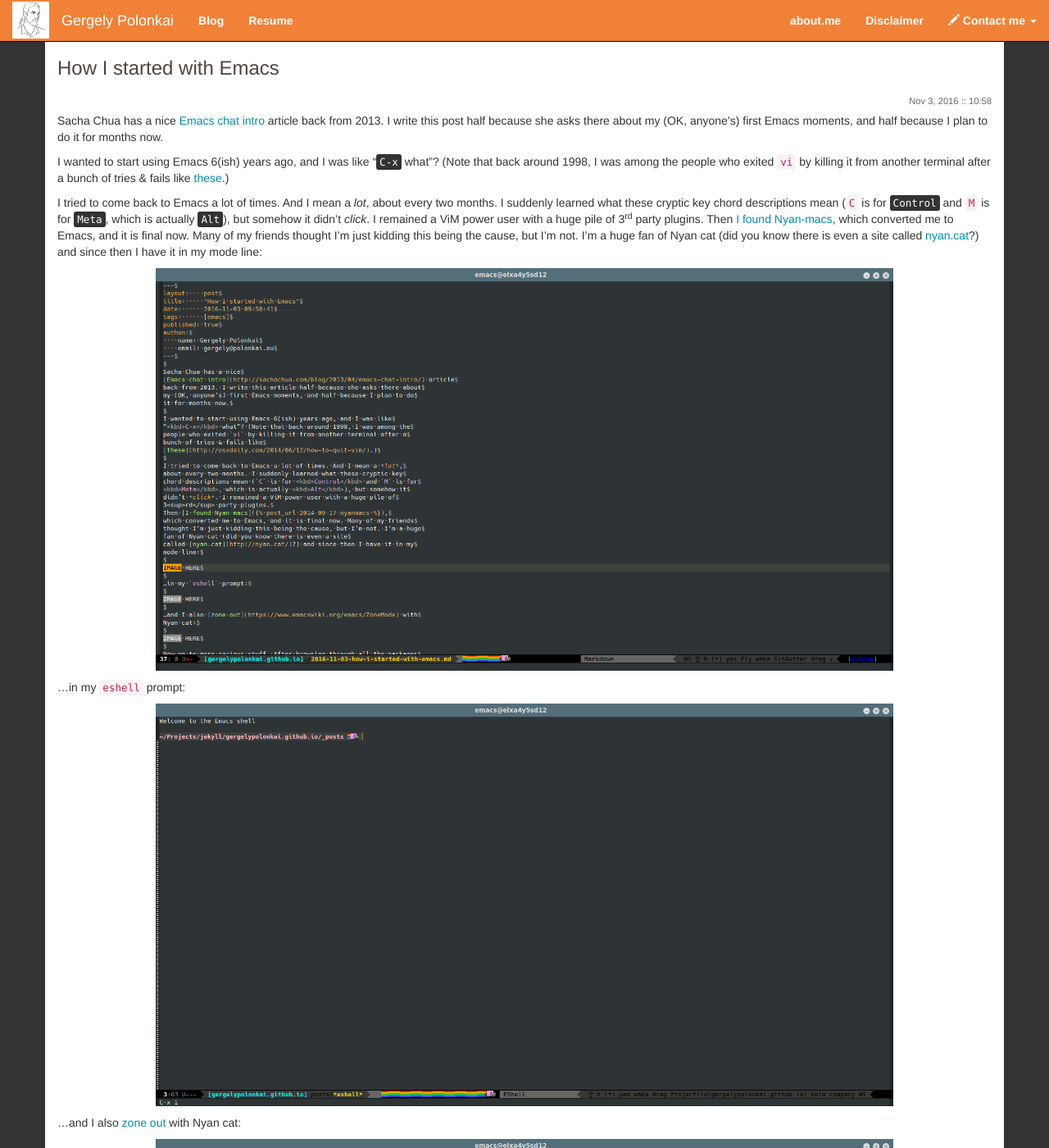
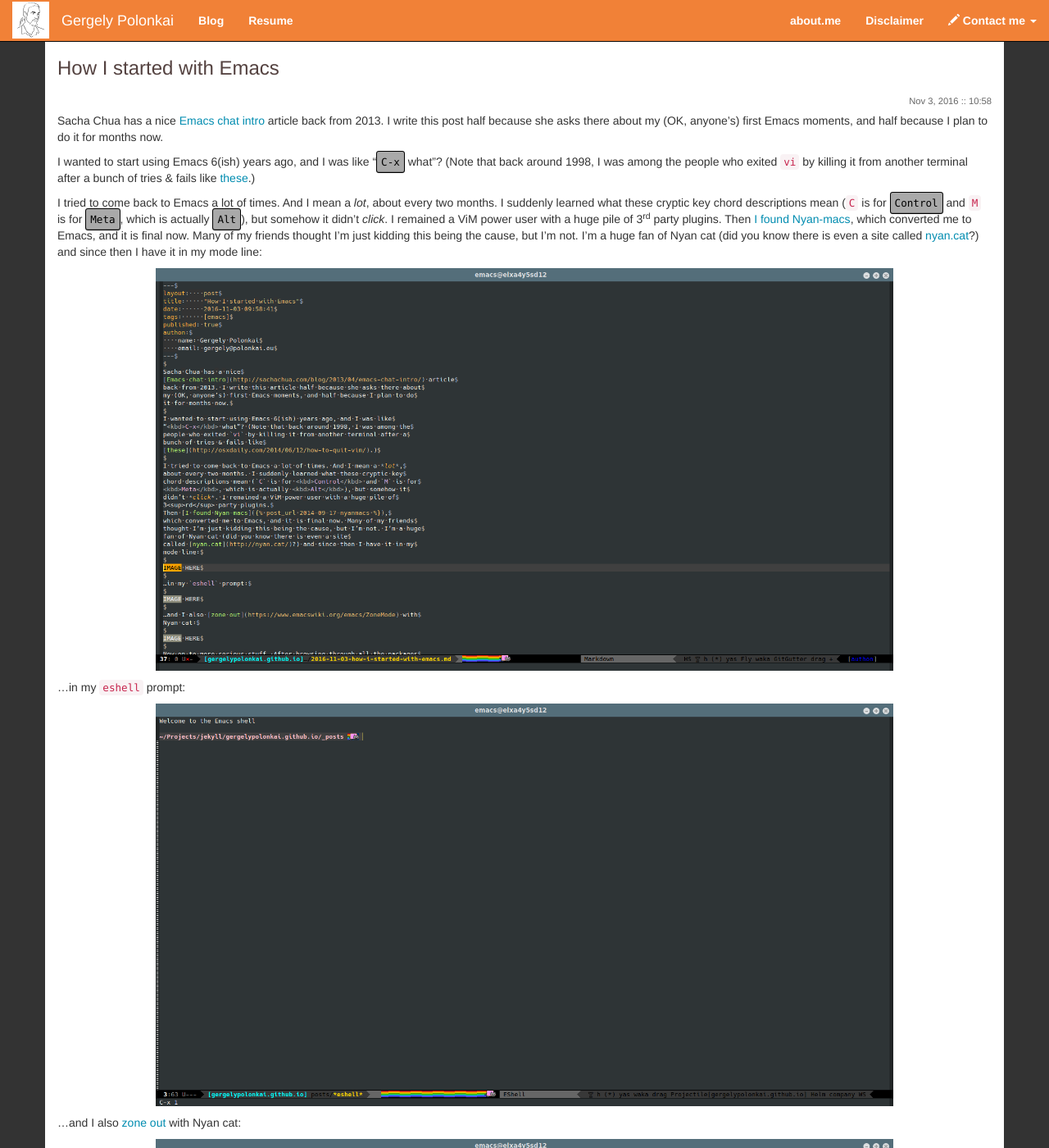
Before and after one commit to gergelypolonkai/gergelypolonkai.github.io, a Jekyll site: the page built from _posts/2016-11-03-how-i-started-with-emacs.md, in a window 1280 px wide and 1400 px high. Shown: the whole window at 82% size. Built offline with Jekyll 4.4.1, drawn with Linux system fonts in a browser that asks for light colours; nearby versions of some CDN libraries; comment, search, counter and statistics services are not loaded.

Commit message:
Re-style the kbd tag

```diff
--- a/css/style.sass
+++ b/css/style.sass
@@ -219,3 +219,9 @@
 
 blockquote
   font-size: 100%
+
+kbd
+  border: 1px solid black
+  background-color: #a9a9a9
+  color: black
+  padding: 5px
```
